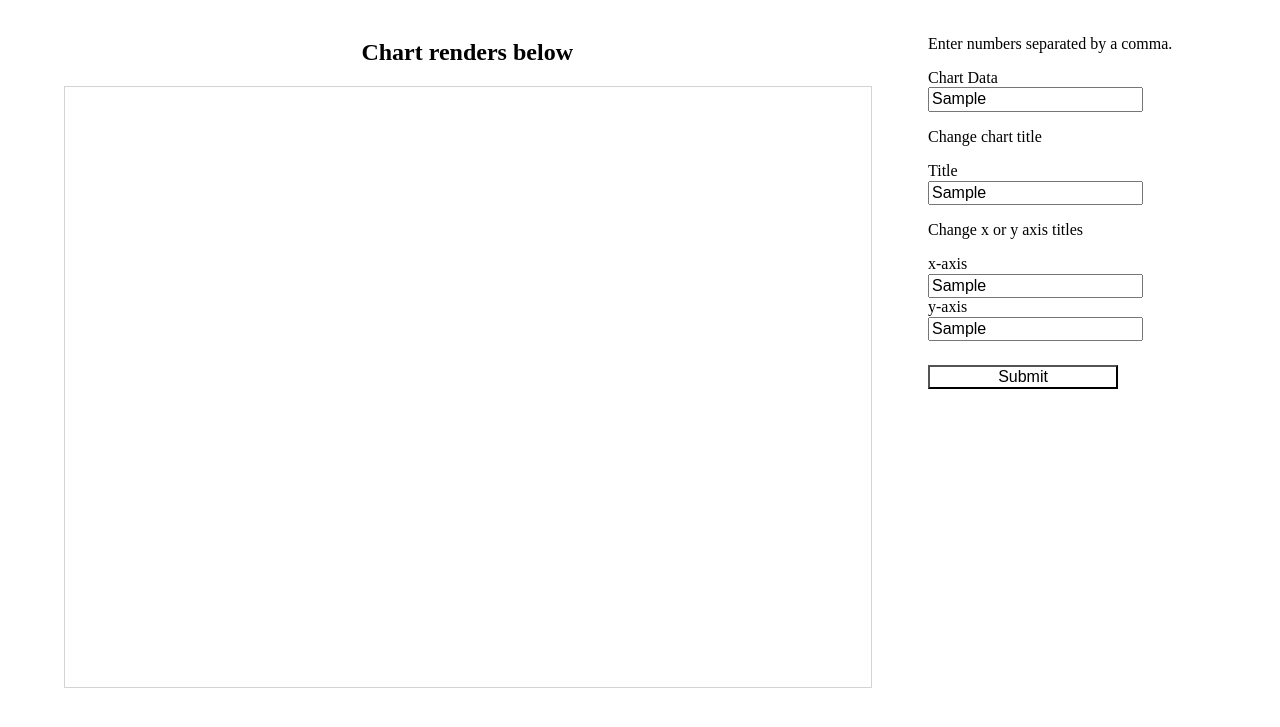
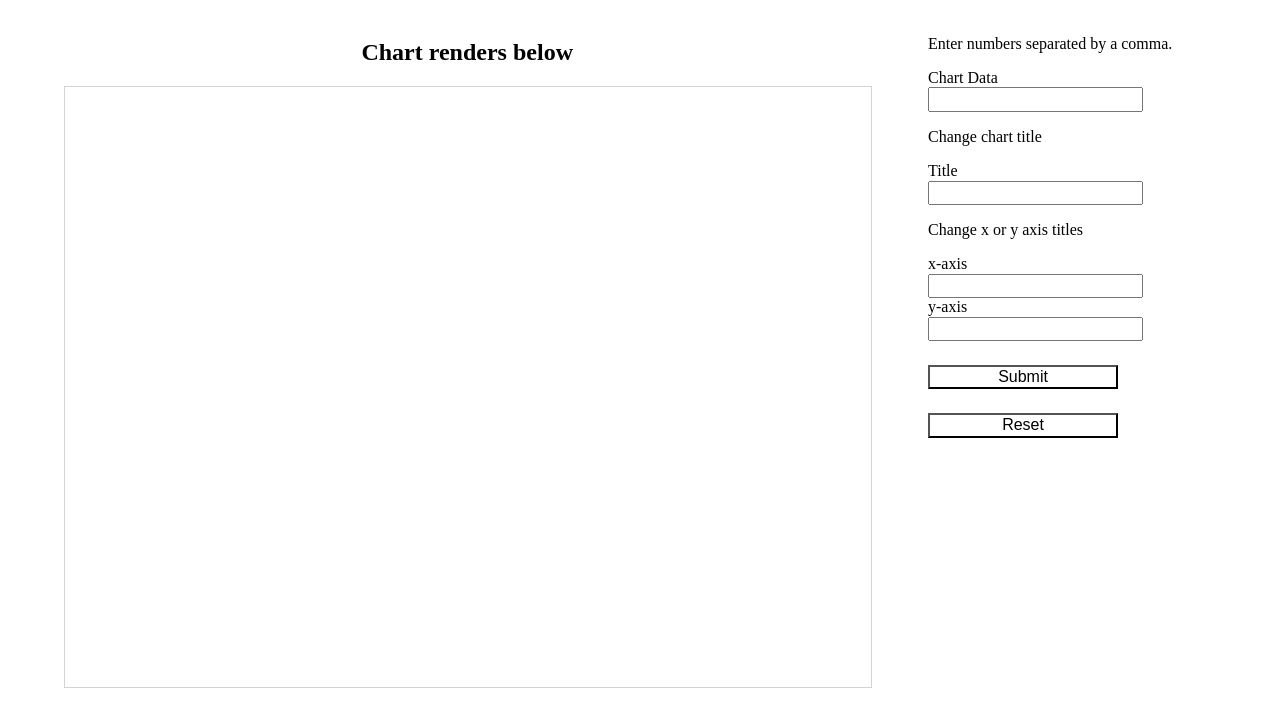
Before and after one commit to SofPan/bar-chart, a plain HTML site: page index.html in a window 1280 px wide. Both pictures are taken after typing "Sample", "Sample", "Sample", "Sample" into the empty fields and a click on the button "Submit". Shown: the part 61-788 px from the top of the page. Drawn offline with nearby package versions, Linux system fonts and the light colour scheme.

Commit message:
added error handling for invalid user input and function with button to reset form fields

```diff
--- a/index.html
+++ b/index.html
@@ -39,6 +39,7 @@
           <input id="yaxis" type="text">
         </div>
         <button id="submit" type="submit">Submit</button>
+        <button id="reset">Reset</button>
       </form>
     </div>
   </main>
--- a/scripts.js
+++ b/scripts.js
@@ -3,6 +3,11 @@ const CHART_ELEMENT = "#chart";
 const $title = $("#title");
 const $yaxis = $("#yaxis");
 const $xaxis = $("#xaxis");
+
+const resetForm = () => {
+  $("input").val("");
+}
+
 // chart width and height are dependent on the data being passed in
 const setOptions = (data) => {
   let width = data.length;
@@ -33,8 +38,21 @@ $("#submit").on("click", (e) => {
     $("#x-title").text($xaxis.val());
   }
 });
+$("#reset").on("click", (e) => {
+  e.preventDefault();
+  resetForm();
+})
 // draw the bar chart using provided data, setOptions, and element to render to
 const drawBarChart = (data, options, element) => {
+  // if any user input is invalid, alert and reset form;
+  for (const input of data){
+    if (isNaN(parseInt(input))){
+      alert("Please only use numbers");
+      resetForm();
+      return;
+    }
+  }
+
   // template to add correct number of bars and their values
   const barsTemplate = data
     .map((bar) => {
```
